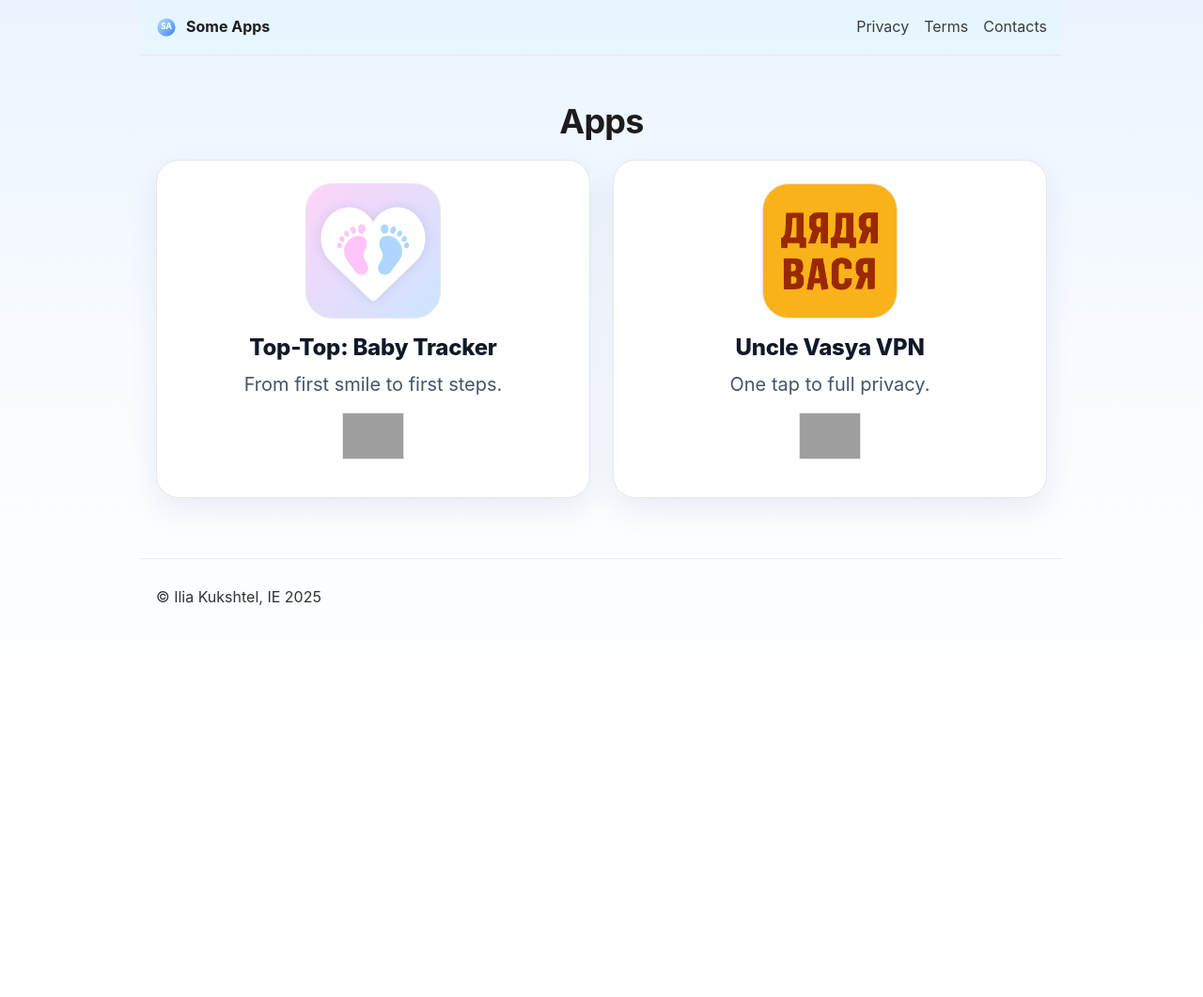
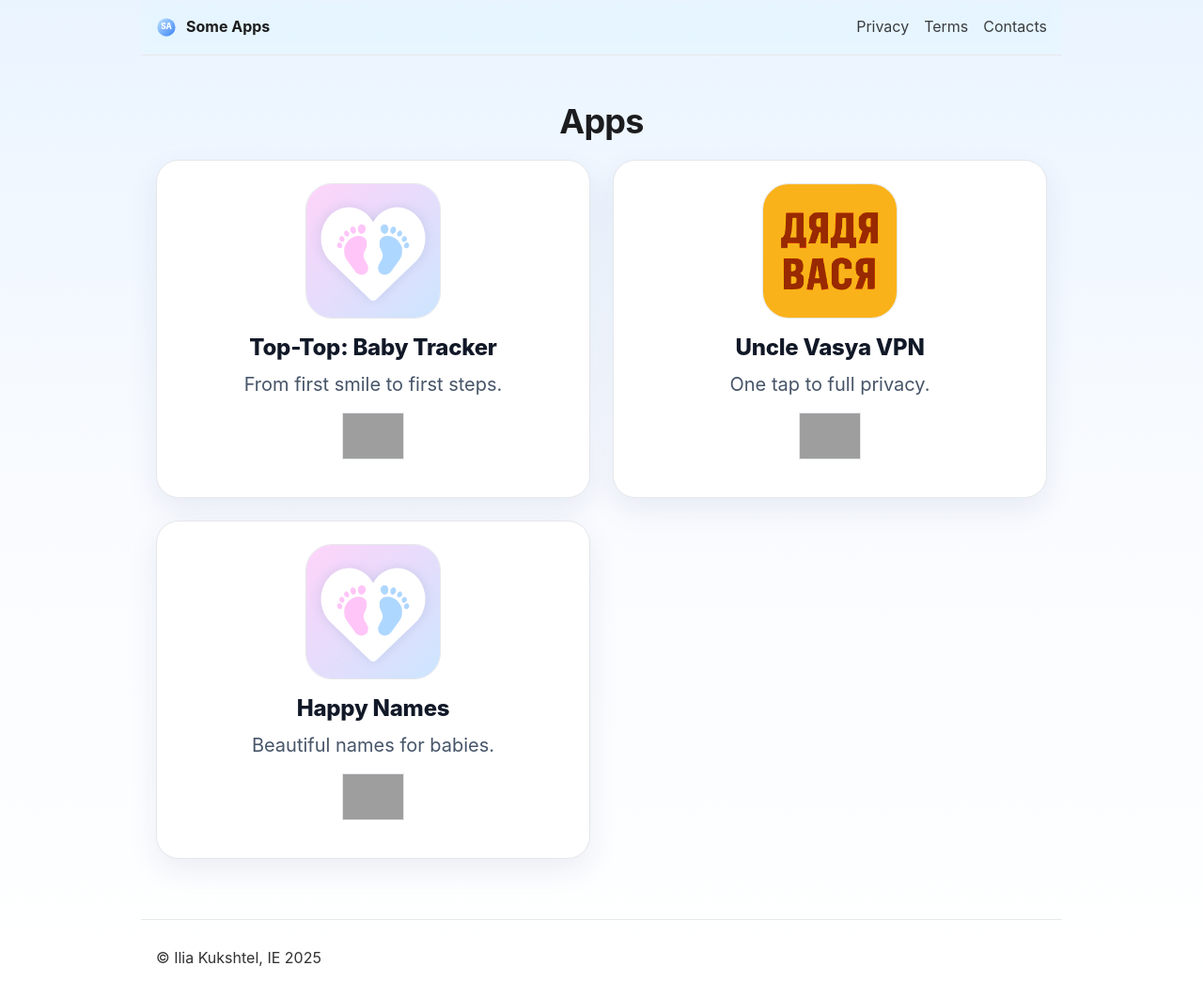
Before and after one commit to kukshtel/kukshtel.github.io, a plain HTML site: page index.html in a window 1280 px wide. Shown: the whole page at 94% size. Before the commit the page ends 800 px from the top, so only its background shows below. Drawn offline with Linux system fonts and the light colour scheme; grey boxes are pictures that could not be loaded.

Commit message:
Add new app

```diff
--- a/index.html
+++ b/index.html
@@ -42,6 +42,14 @@
 <img alt="Download on the App Store" class="badge" decoding="async" height="60" loading="lazy" src="https://developer.apple.com/assets/elements/badges/download-on-the-app-store.svg" width="180">
 </img></a>
 </article>
+<article class="card">
+<img alt="Icon for Happy Names" decoding="async" height="144" loading="lazy" src="/assets/names_app_icon.png" width="144"/>
+<h3>Happy Names</h3>
+<p class="desc">Beautiful names for babies.</p>
+<a aria-label="Download on the App Store" class="store" href="https://apps.apple.com/app/6752813824" rel="noopener noreferrer" target="_blank">
+<img alt="Download on the App Store" class="badge" decoding="async" height="60" loading="lazy" src="https://developer.apple.com/assets/elements/badges/download-on-the-app-store.svg" width="180">
+</img></a>
+</article>
 </section>
 </main>
 <footer class="container foot">
```
Also changed, not shown: assets/names_app_icon.png (added).
